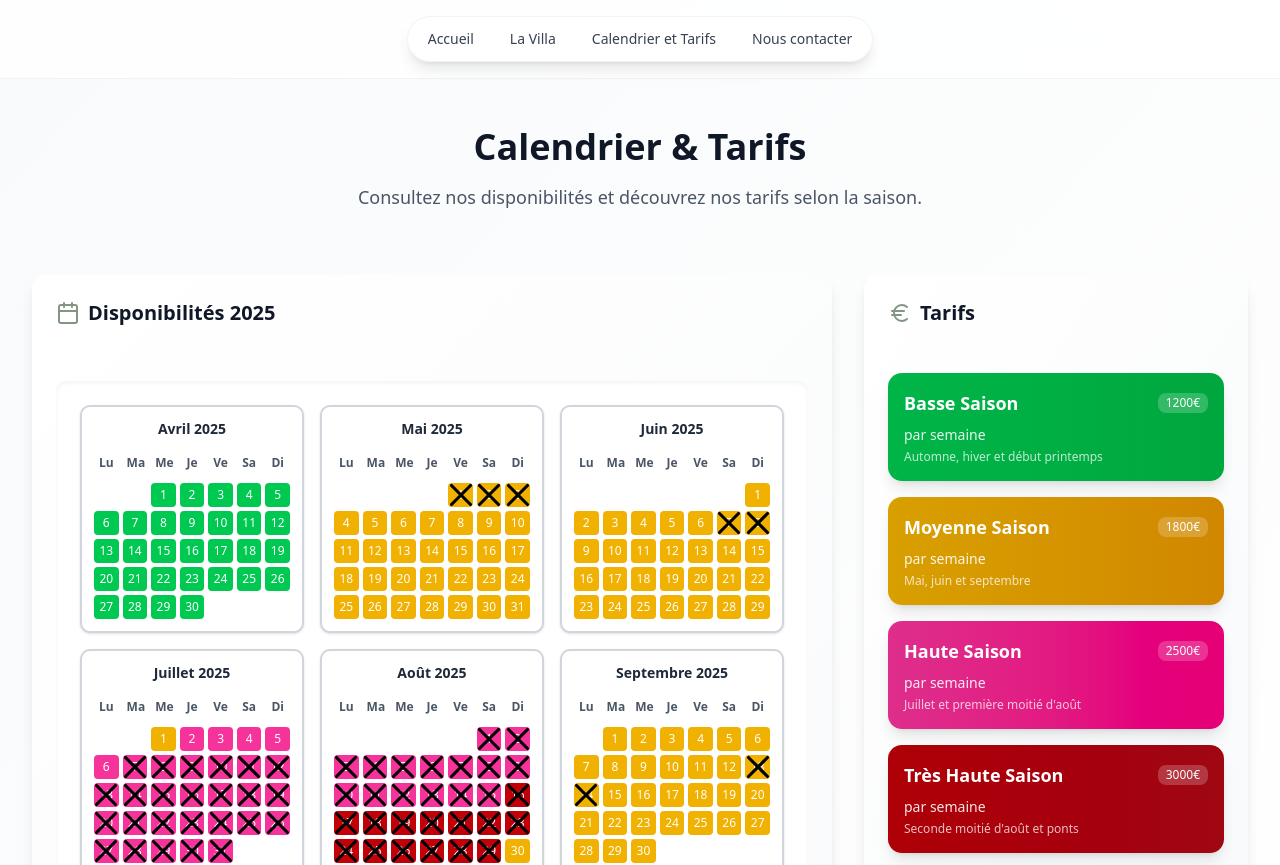
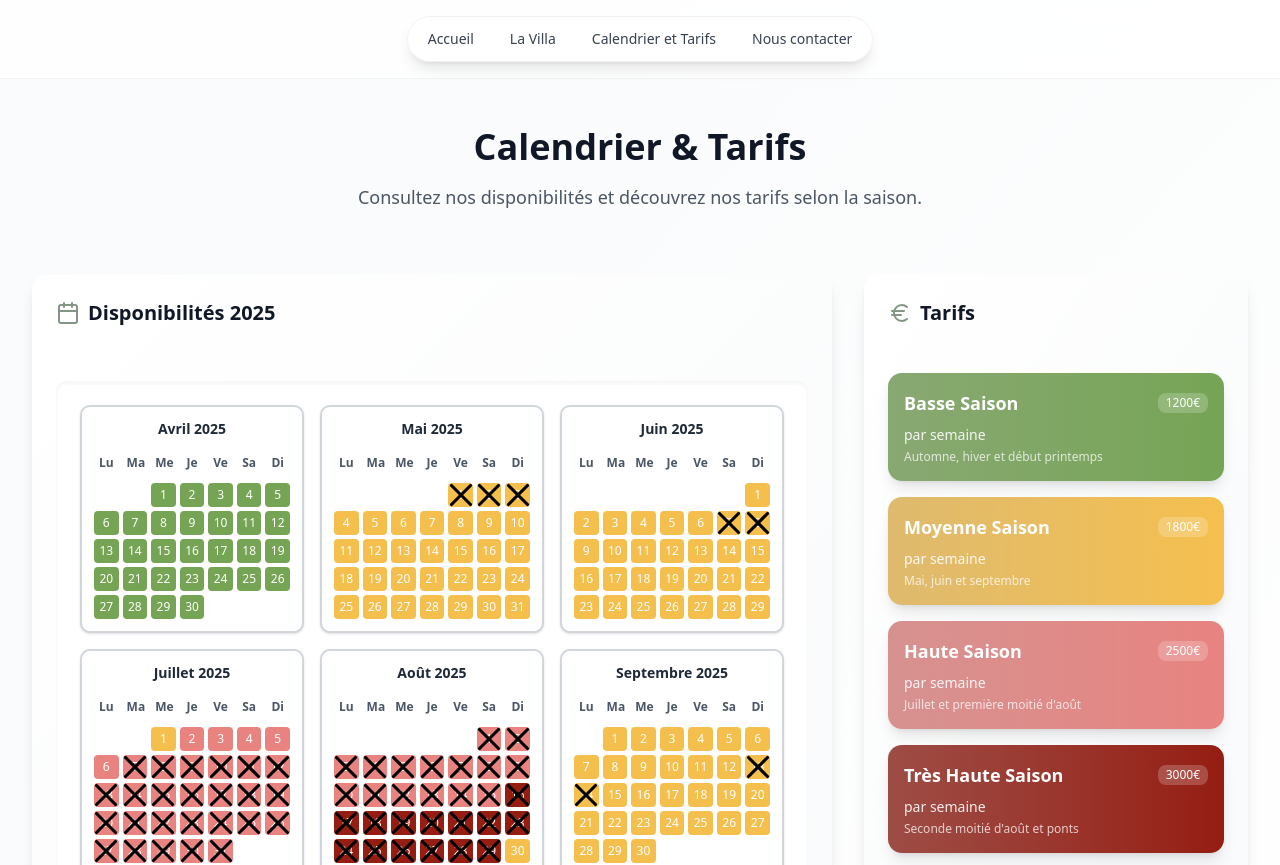
Before and after one commit to lethib/villa-morticcione, a Next.js app: page /villa-morticcione/calendar in a window 1280 px wide. Shown: the top 865 px of the page. Built offline with nearby package versions, Linux system fonts and the light colour scheme.

Commit message:
feat(calendar): use pastel colors

```diff
--- a/src/app/calendar/_components/CalendarMonth.tsx
+++ b/src/app/calendar/_components/CalendarMonth.tsx
@@ -1,147 +1,22 @@
 import { X } from "lucide-react";
-
-const calendarData = {
-  "avr-25": {
-    name: "Avril 2025",
-    days: 30,
-    firstDay: 2, // Tuesday (0=Monday, 1=Tuesday, etc.)
-    availability: Array.from({ length: 30 }, (_, i) => ({
-      day: i + 1,
-      status: "available",
-      season: "basse",
-    })),
-  },
-  "mai-25": {
-    name: "Mai 2025",
-    days: 31,
-    firstDay: 4, // Thursday
-    availability: [
-      ...Array.from({ length: 3 }, (_, i) => ({
-        day: i + 1,
-        status: "reserved",
-        season: "moyenne",
-      })),
-      ...Array.from({ length: 13 }, (_, i) => ({
-        day: i + 4,
-        status: "available",
-        season: "moyenne",
-      })),
-      { day: 17, status: "available", season: "moyenne" },
-      { day: 18, status: "available", season: "moyenne" },
-      ...Array.from({ length: 13 }, (_, i) => ({
-        day: i + 19,
-        status: "available",
-        season: "moyenne",
-      })),
-    ],
-  },
-  "juin-25": {
-    name: "Juin 2025",
-    days: 30,
-    firstDay: 6, // Sunday
-    availability: [
-      { day: 1, status: "available", season: "moyenne" },
-      ...Array.from({ length: 5 }, (_, i) => ({
-        day: i + 2,
-        status: "available",
-        season: "moyenne",
-      })),
-      ...Array.from({ length: 2 }, (_, i) => ({
-        day: i + 7,
-        status: "reserved",
-        season: "moyenne",
-      })),
-      ...Array.from({ length: 21 }, (_, i) => ({
-        day: i + 9,
-        status: "available",
-        season: "moyenne",
-      })),
-    ],
-  },
-  "juil-25": {
-    name: "Juillet 2025",
-    days: 31,
-    firstDay: 2, // Tuesday
-    availability: [
-      { day: 1, status: "available", season: "moyenne" },
-      ...Array.from({ length: 5 }, (_, i) => ({
-        day: i + 2,
-        status: "available",
-        season: "haute",
-      })),
-      ...Array.from({ length: 25 }, (_, i) => ({
-        day: i + 7,
-        status: "reserved",
-        season: "haute",
-      })),
-    ],
-  },
-  "aout-25": {
-    name: "Août 2025",
-    days: 31,
-    firstDay: 5, // Friday
-    availability: [
-      ...Array.from({ length: 29 }, (_, i) => ({
-        day: i + 1,
-        status: "reserved",
-        season: i < 15 ? "haute" : "tres-haute",
-      })),
-      { day: 30, status: "available", season: "moyenne" },
-      { day: 31, status: "available", season: "moyenne" },
-    ],
-  },
-  "sept-25": {
-    name: "Septembre 2025",
-    days: 30,
-    firstDay: 1, // Monday
-    availability: [
-      ...Array.from({ length: 12 }, (_, i) => ({
-        day: i + 1,
-        status: "available",
-        season: "moyenne",
-      })),
-      ...Array.from({ length: 2 }, (_, i) => ({
-        day: i + 13,
-        status: "reserved",
-        season: "moyenne",
-      })),
-      ...Array.from({ length: 16 }, (_, i) => ({
-        day: i + 15,
-        status: "available",
-        season: "moyenne",
-      })),
-    ],
-  },
-};
+import { availabilitiesAndSeason } from "../_data/availabilitiesAndSeasons";
+import { ThisYearBookableMonth } from "../_types";
 
 const dayNames = ["Lu", "Ma", "Me", "Je", "Ve", "Sa", "Di"];
 
-const getStatusColor = (status: string, season: string) => {
-  // Available and reserved days use the same colors based on season
-  switch (season) {
-    case "basse":
-      return "bg-green-500 text-white";
-    case "moyenne":
-      return "bg-yellow-500 text-white";
-    case "haute":
-      return "bg-pink-500 text-white";
-    case "tres-haute":
-      return "bg-red-700 text-white";
-    default:
-      return "bg-gray-200 text-gray-600";
-  }
-};
-
-export const CalendarMonth = ({ monthKey }: { monthKey: string }) => {
-  const month = calendarData[monthKey as keyof typeof calendarData];
+export const CalendarMonth = ({
+  monthKey,
+}: {
+  monthKey: ThisYearBookableMonth;
+}) => {
+  const monthAvailabilitiesAndSeason = availabilitiesAndSeason[monthKey];
 
   return (
     <div className="border-2 border-gray-300 rounded-lg p-3 bg-white shadow-sm">
       <div className="text-center font-semibold text-gray-800 mb-3 text-sm">
-        {month.name}
+        {monthAvailabilitiesAndSeason.name}
       </div>
 
-      {/* Day headers */}
       <div className="grid grid-cols-7 gap-1 mb-2">
         {dayNames.map((day) => (
           <div
@@ -153,21 +28,19 @@ export const CalendarMonth = ({ monthKey }: { monthKey: string }) => {
         ))}
       </div>
 
-      {/* Calendar grid */}
       <div className="grid grid-cols-7 gap-1">
         {/* Empty cells for days before month starts */}
-        {Array.from({ length: month.firstDay }, (_, i) => (
-          <div key={`empty-${i}`} className="p-1"></div>
-        ))}
+        {Array.from(
+          { length: monthAvailabilitiesAndSeason.firstDay },
+          (_, i) => (
+            <div key={`empty-${i}`} className="p-1"></div>
+          )
+        )}
 
-        {/* Month days */}
-        {month.availability.map((dayInfo) => (
+        {monthAvailabilitiesAndSeason.availability.map((dayInfo) => (
           <div
             key={dayInfo.day}
-            className={`text-center p-1 rounded text-xs font-medium min-h-[24px] flex items-center justify-center relative ${getStatusColor(
-              dayInfo.status,
-              dayInfo.season
-            )}`}
+            className={`text-center p-1 rounded text-xs font-medium min-h-[24px] flex items-center justify-center relative bg-calendar-${dayInfo.season}-season text-white`}
           >
             {dayInfo.day}
             {dayInfo.status === "reserved" && (
--- /dev/null
+++ b/src/app/calendar/_data/availabilitiesAndSeasons.ts
@@ -0,0 +1,85 @@
+import { CalendarDay, Season, ThisYearBookableMonth } from "../_types";
+
+const createDays = (
+  count: number,
+  season: Season,
+  status: "available" | "reserved",
+  startDay: number = 1
+): CalendarDay[] => {
+  return Array.from({ length: count }, (_, i) => ({
+    day: startDay + i,
+    status,
+    season,
+  }));
+};
+
+export const availabilitiesAndSeason: Record<
+  ThisYearBookableMonth,
+  {
+    name: string;
+    days: number;
+    firstDay: number; // 0=Monday, 1=Tuesday, etc.
+    availability: Array<CalendarDay>;
+  }
+> = {
+  "avr-25": {
+    name: "Avril 2025",
+    days: 30,
+    firstDay: 2, // Tuesday
+    availability: createDays(30, "low", "available"),
+  },
+  "mai-25": {
+    name: "Mai 2025",
+    days: 31,
+    firstDay: 4, // Thursday
+    availability: [
+      ...createDays(3, "mid", "reserved", 1),
+      ...createDays(13, "mid", "available", 4),
+      { day: 17, status: "available", season: "mid" },
+      { day: 18, status: "available", season: "mid" },
+      ...createDays(13, "mid", "available", 19),
+    ],
+  },
+  "juin-25": {
+    name: "Juin 2025",
+    days: 30,
+    firstDay: 6, // Sunday
+    availability: [
+      { day: 1, status: "available", season: "mid" },
+      ...createDays(5, "mid", "available", 2),
+      ...createDays(2, "mid", "reserved", 7),
+      ...createDays(21, "mid", "available", 9),
+    ],
+  },
+  "juil-25": {
+    name: "Juillet 2025",
+    days: 31,
+    firstDay: 2, // Tuesday
+    availability: [
+      { day: 1, status: "available", season: "mid" },
+      ...createDays(5, "high", "available", 2),
+      ...createDays(25, "high", "reserved", 7),
+    ],
+  },
+  "aout-25": {
+    name: "Août 2025",
+    days: 31,
+    firstDay: 5, // Friday
+    availability: [
+      ...createDays(15, "high", "reserved", 1),
+      ...createDays(14, "very-high", "reserved", 16),
+      { day: 30, status: "available", season: "mid" },
+      { day: 31, status: "available", season: "mid" },
+    ],
+  },
+  "sept-25": {
+    name: "Septembre 2025",
+    days: 30,
+    firstDay: 1, // Monday
+    availability: [
+      ...createDays(12, "mid", "available", 1),
+      ...createDays(2, "mid", "reserved", 13),
+      ...createDays(16, "mid", "available", 15),
+    ],
+  },
+};
--- /dev/null
+++ b/src/app/calendar/_types/index.ts
@@ -0,0 +1,13 @@
+export type Season = "low" | "mid" | "high" | "very-high";
+export type ThisYearBookableMonth =
+  | "avr-25"
+  | "mai-25"
+  | "juin-25"
+  | "juil-25"
+  | "aout-25"
+  | "sept-25";
+export type CalendarDay = {
+  day: number;
+  status: "available" | "reserved";
+  season: Season;
+};
--- a/src/app/calendar/page.tsx
+++ b/src/app/calendar/page.tsx
@@ -7,29 +7,25 @@ const pricingTiers = [
   {
     name: "Basse Saison",
     price: "1200",
-    color: "from-green-500 to-green-600",
-    bgColor: "bg-green-500",
+    color: "from-calendar-low-season/75 to-calendar-low-season",
     period: "Automne, hiver et début printemps",
   },
   {
     name: "Moyenne Saison",
     price: "1800",
-    color: "from-yellow-500 to-yellow-600",
-    bgColor: "bg-yellow-500",
+    color: "from-calendar-mid-season/75 to-calendar-mid-season",
     period: "Mai, juin et septembre",
   },
   {
     name: "Haute Saison",
     price: "2500",
-    color: "from-pink-500 to-pink-600",
-    bgColor: "bg-pink-500",
+    color: "from-calendar-high-season/75 to-calendar-high-season",
     period: "Juillet et première moitié d'août",
   },
   {
     name: "Très Haute Saison",
     price: "3000",
-    color: "from-red-700 to-red-800",
-    bgColor: "bg-red-700",
+    color: "from-calendar-very-high-season/75 to-calendar-very-high-season",
     period: "Seconde moitié d'août et ponts",
   },
 ];
@@ -74,25 +70,25 @@ export default function Calendar() {
                   <h4 className="font-semibold text-gray-900 mb-4">Légende</h4>
                   <div className="grid grid-cols-2 md:grid-cols-5 gap-3">
                     <div className="flex items-center gap-2">
-                      <div className="w-5 h-5 bg-green-500 rounded"></div>
+                      <div className="w-5 h-5 bg-calendar-low-season rounded"></div>
                       <span className="text-sm text-gray-600">
                         Basse Saison
                       </span>
                     </div>
                     <div className="flex items-center gap-2">
-                      <div className="w-5 h-5 bg-yellow-500 rounded"></div>
+                      <div className="w-5 h-5 bg-calendar-mid-season rounded"></div>
                       <span className="text-sm text-gray-600">
                         Moyenne Saison
                       </span>
                     </div>
                     <div className="flex items-center gap-2">
-                      <div className="w-5 h-5 bg-pink-500 rounded"></div>
+                      <div className="w-5 h-5 bg-calendar-high-season rounded"></div>
                       <span className="text-sm text-gray-600">
                         Haute Saison
                       </span>
                     </div>
                     <div className="flex items-center gap-2">
-                      <div className="w-5 h-5 bg-red-700 rounded"></div>
+                      <div className="w-5 h-5 bg-calendar-very-high-season rounded"></div>
                       <span className="text-sm text-gray-600">
                         Très Haute Saison
                       </span>
--- a/src/app/globals.css
+++ b/src/app/globals.css
@@ -40,6 +40,10 @@
   --color-sidebar-accent-foreground: var(--sidebar-accent-foreground);
   --color-sidebar-border: var(--sidebar-border);
   --color-sidebar-ring: var(--sidebar-ring);
+  --color-calendar-low-season: var(--calendar-low-season);
+  --color-calendar-mid-season: var(--calendar-mid-season);
+  --color-calendar-high-season: var(--calendar-high-season);
+  --color-calendar-very-high-season: var(--calendar-very-high-season);
 }
 
 :root {
@@ -76,6 +80,10 @@
   --sidebar-accent-foreground: oklch(0.205 0 0);
   --sidebar-border: oklch(0.922 0 0);
   --sidebar-ring: oklch(0.708 0 0);
+  --calendar-low-season: oklch(0.6661 0.1211 133.7);
+  --calendar-mid-season: oklch(0.8333 0.1413 82.8);
+  --calendar-high-season: oklch(0.719 0.1247 22.43);
+  --calendar-very-high-season: oklch(0.4367 0.1571 29.92);
 }
 
 .dark {
```
